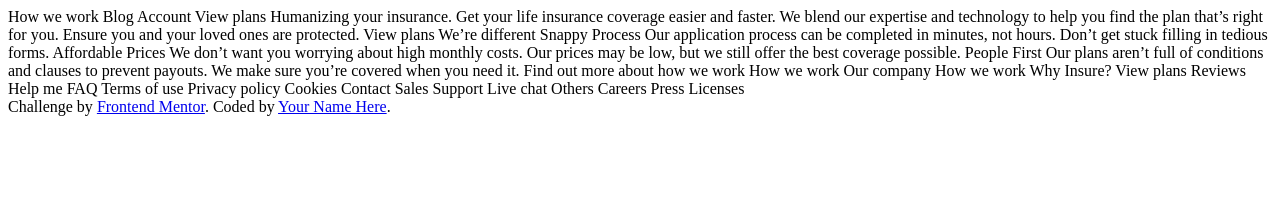
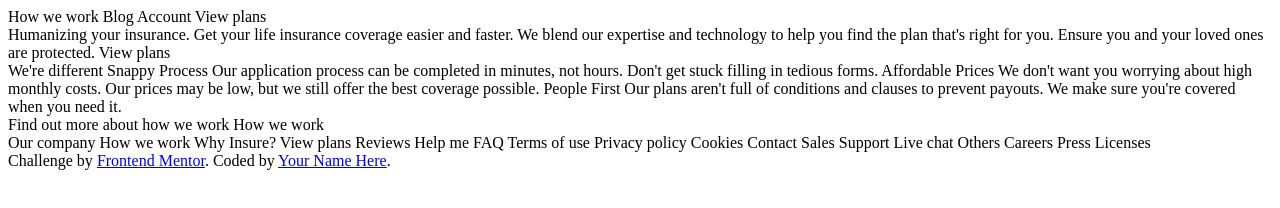
Before and after one commit to Nanoray22-dev/MP_N1, a plain HTML site: page index.html in a window 1280 px wide. Drawn offline with Linux system fonts and the light colour scheme.

Commit message:
scnd commit

```diff
--- a/index.html
+++ b/index.html
@@ -1,5 +1,6 @@
 <!DOCTYPE html>
 <html lang="en">
+
 <head>
   <meta charset="UTF-8">
   <meta name="viewport" content="width=device-width, initial-scale=1.0">
@@ -7,41 +8,59 @@
   <title>Insure landing page</title>
 
 </head>
+
 <body>
 
+  <header>
+    <nav class="nav">
       How we work
       Blog
       Account
       View plans
+    </nav>
 
+    <section class="hero">
       Humanizing your insurance.
 
       Get your life insurance coverage easier and faster. We blend our expertise
-  and technology to help you find the plan that’s right for you. Ensure you
+      and technology to help you find the plan that's right for you. Ensure you
       and your loved ones are protected.
 
       View plans
+    </section>
+  </header>
 
-  We’re different
+  <main>
+    <section class="we-different">
+
+
+      We're different
 
       Snappy Process
 
-  Our application process can be completed in minutes, not hours. Don’t get
+      Our application process can be completed in minutes, not hours. Don't get
       stuck filling in tedious forms.
 
       Affordable Prices
 
-  We don’t want you worrying about high monthly costs. Our prices may be low,
+      We don't want you worrying about high monthly costs. Our prices may be low,
       but we still offer the best coverage possible.
 
       People First
 
-  Our plans aren’t full of conditions and clauses to prevent payouts. We make
-  sure you’re covered when you need it.
+      Our plans aren't full of conditions and clauses to prevent payouts. We make
+      sure you're covered when you need it.
+    </section>
 
+    <section class="find-more">
       Find out more about how we work
 
       How we work
+    </section>
+  </main>
+
+
+  <footer>
 
     Our company
 
@@ -68,6 +87,7 @@
     Careers
     Press
     Licenses
+  </footer>
 
 
   <div class="attribution">
@@ -75,4 +95,5 @@
     Coded by <a href="#">Your Name Here</a>.
   </div>
 </body>
+
 </html>
--- /dev/null
+++ b/style.css
@@ -0,0 +1,12 @@
+* {
+  /* Reset de los algunos estilos por defecto */
+  margin: 0;
+  padding: 0;
+  box-sizing: border-box;
+}
+
+/********* reglas-generales  **********/
+
+
+
+/********* reglas-general-fin  **********/
```
Also changed, not shown: design/kit_1.png (added), design/kit_2.png (added), design/kit_3.png (added), images/image-intro-mobile.jpg (deleted), 1 other file. Lines whose indentation alone changed are shown as unchanged.
